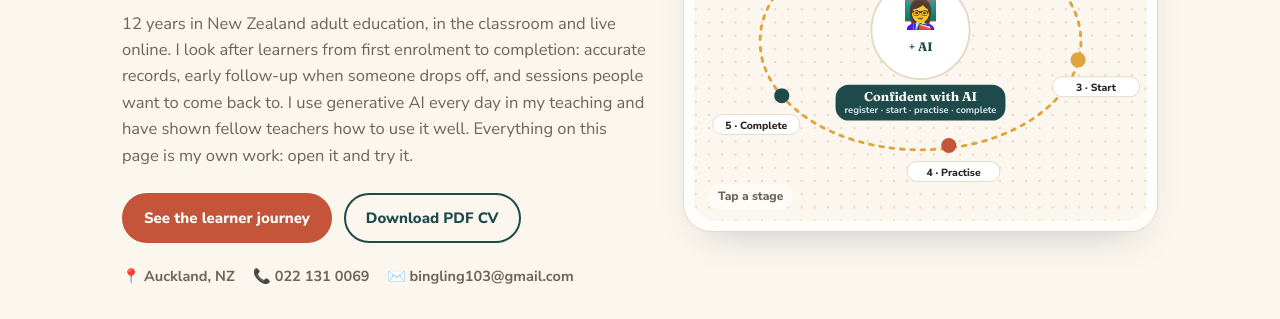
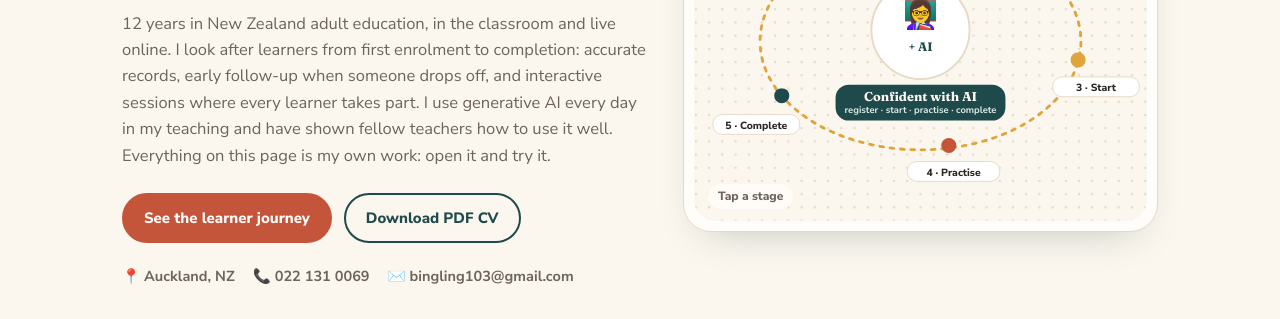
Before and after one commit to bingling103-max/bingling103-max.github.io, a plain HTML site: page cv/netsafe/index.html in a window 1280 px wide. Shown: the part 320-639 px from the top of the page. Drawn offline with Linux system fonts and the light colour scheme.

Commit message:
Netsafe CV: clearer intro sentence
Co-Authored-By: Claude Opus 5.5 <noreply@anthropic.com>
Claude-Session: https://claude.ai/code/session_018NqJ7zdY3JmCYj4RMrgzdf

```diff
--- a/cv/netsafe/index.html
+++ b/cv/netsafe/index.html
@@ -402,7 +402,7 @@ a.pc:hover .art::after{transform:translateX(120%)}
     <span class="kicker"><i></i>Auckland · Application: Education Delivery Lead, Netsafe</span>
     <h1><span class="w" style="color:var(--teal)">Bingling</span> <span class="w">Liu</span></h1>
     <p class="sub">Learning programme delivery · Online facilitation · Teachers &amp; AI</p>
-    <p class="lead">12 years in New Zealand adult education, in the classroom and live online. I look after learners from first enrolment to completion: accurate records, early follow-up when someone drops off, and sessions people want to come back to. I use generative AI every day in my teaching and have shown fellow teachers how to use it well. Everything on this page is my own work: open it and try it.</p>
+    <p class="lead">12 years in New Zealand adult education, in the classroom and live online. I look after learners from first enrolment to completion: accurate records, early follow-up when someone drops off, and interactive sessions where every learner takes part. I use generative AI every day in my teaching and have shown fellow teachers how to use it well. Everything on this page is my own work: open it and try it.</p>
     <div class="cta">
       <a class="btn p" href="#journey">See the learner journey</a>
       <a class="btn g" href="Bingling_Liu_CV.pdf" download>Download PDF CV</a>
```
